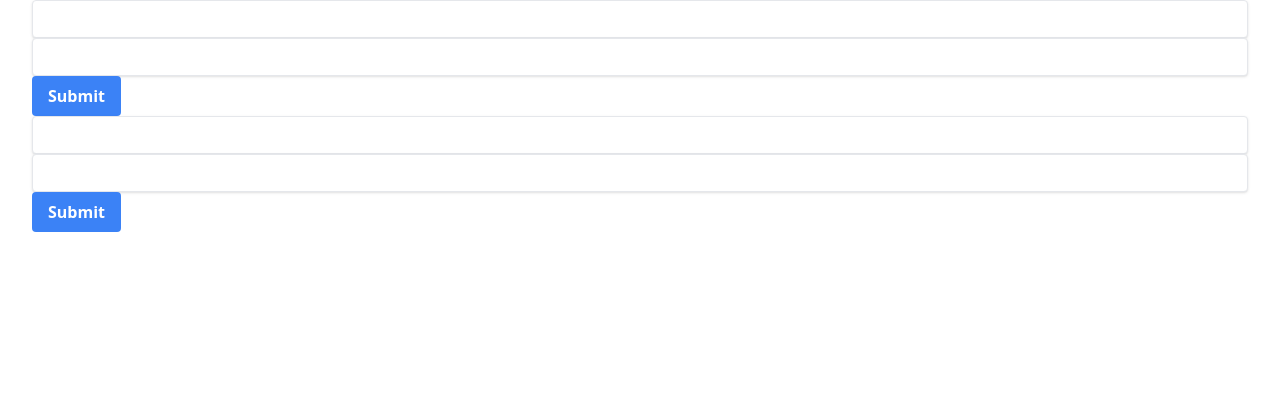
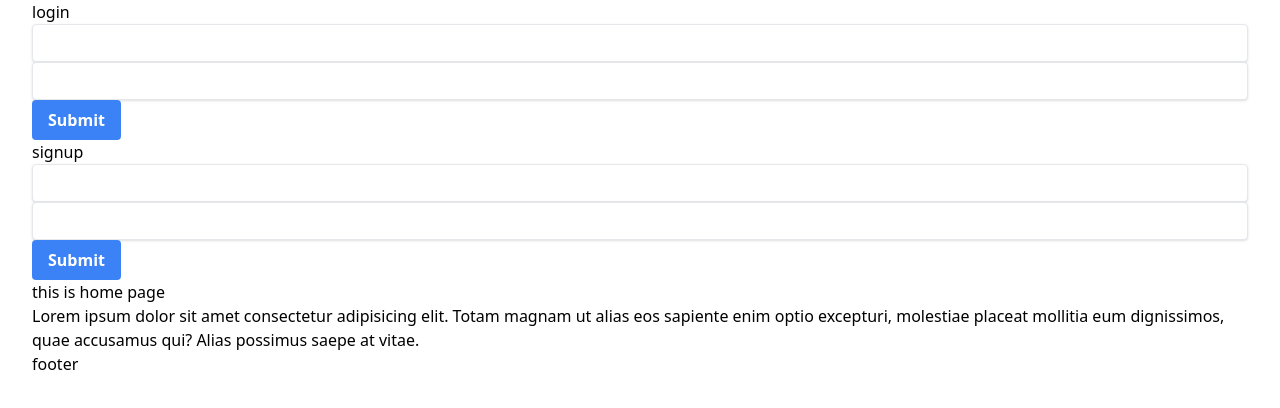
Before and after one commit to alifprihantoro/nextjs, a Next.js app: page / in a window 1280 px wide. Shown: the top 408 px of the page. Built offline with nearby package versions, Linux system fonts and the light colour scheme; no server answers.

Commit message:
add template

```diff
--- a/component/form/index.tsx
+++ b/component/form/index.tsx
@@ -17,7 +17,9 @@ export default function FormLogin() {
   if (!context.isLogin) {
     return (
       <>
+        <h2>login</h2>
         <LoginForm context={context}/>
+        <h2>signup</h2>
         <SignUpForm context={context}/>
       </>
     );
--- /dev/null
+++ b/component/template/index.tsx
@@ -0,0 +1,11 @@
+import FormLogin from "../form";
+
+export default function Template({children}:any) {
+  return (
+    <div>
+      <FormLogin />
+      {children}
+      footer
+    </div>
+  )
+}
--- a/pages/_app.tsx
+++ b/pages/_app.tsx
@@ -4,6 +4,7 @@ import { LoginContext, loginContext } from "../context/login";
 import styles from "../styles/Home.module.css";
 import { useEffect, useState } from "react";
 import { getAuth, onAuthStateChanged } from "firebase/auth";
+import Template from "../component/template";
 
 function MyApp({ Component, pageProps }: AppProps) {
   const [isLogin, setIsLogin] = useState(false);
@@ -41,7 +42,9 @@ function MyApp({ Component, pageProps }: AppProps) {
   return (
     <div className={styles.container}>
       <LoginContext.Provider value={loginContext}>
+        <Template>
         <Component {...pageProps} />
+        </Template>
       </LoginContext.Provider>
     </div>
   );
--- a/pages/index.tsx
+++ b/pages/index.tsx
@@ -1,8 +1,16 @@
 import type { NextPage } from "next";
-import FormLogin from "../component/form";
 
 const Home: NextPage = () => {
-  return <FormLogin />;
+  return (
+    <>
+      <h1>this is home page</h1>
+      <p>
+        Lorem ipsum dolor sit amet consectetur adipisicing elit. Totam magnam ut
+        alias eos sapiente enim optio excepturi, molestiae placeat mollitia eum
+        dignissimos, quae accusamus qui? Alias possimus saepe at vitae.
+      </p>
+    </>
+  );
 };
 
 export default Home;
```
